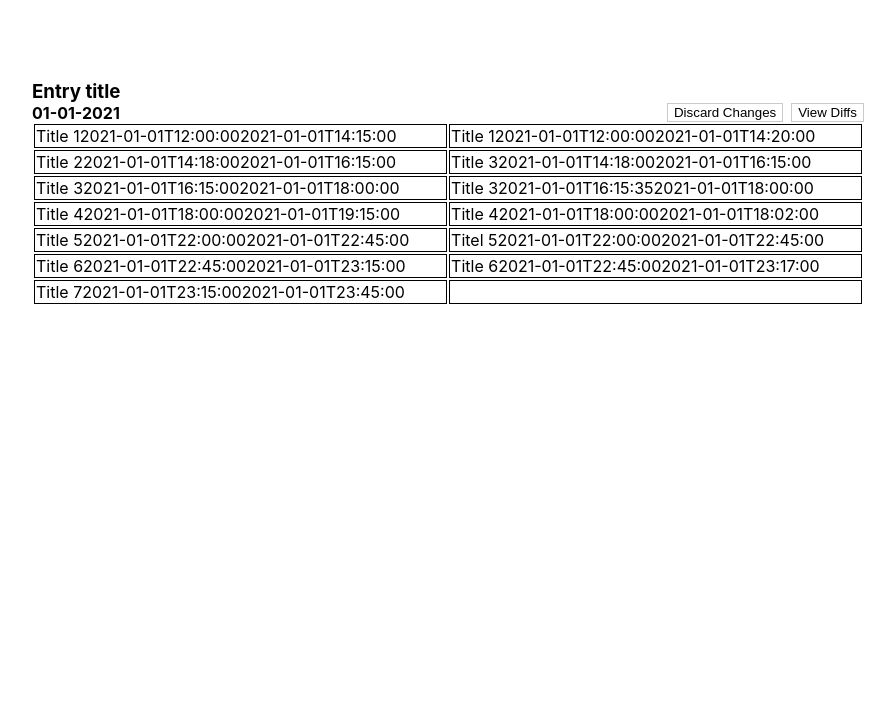
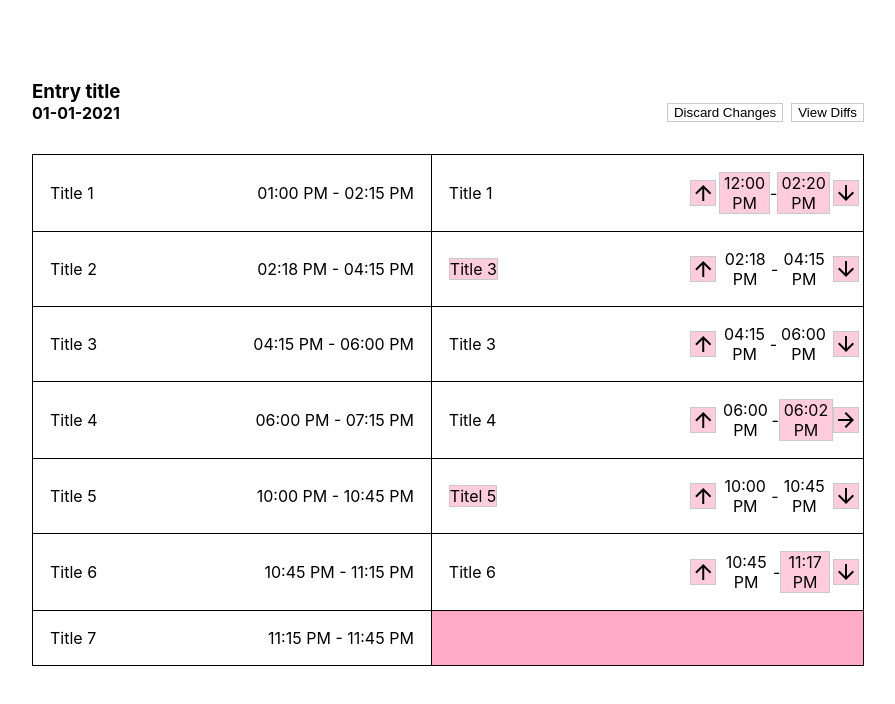
Before and after one commit to Condif/difftool, a React (Create React App) app: page / in a window 1280 px wide. Shown: the top 704 px of the page, without its empty margins (192-1087 px from the left). Built offline with nearby package versions, Linux system fonts and the light colour scheme.

Commit message:
errorhandling

```diff
--- a/public/index.html
+++ b/public/index.html
@@ -3,6 +3,8 @@
   <head>
     <meta charset="utf-8" />
     <link rel="icon" href="%PUBLIC_URL%/favicon.ico" />
+    <link href="https://fonts.googleapis.com/icon?family=Material+Icons"
+      rel="stylesheet">
     <meta name="viewport" content="width=device-width, initial-scale=1" />
     <meta name="theme-color" content="#000000" />
     <meta
--- a/src/components/ui/Ui.css
+++ b/src/components/ui/Ui.css
@@ -30,7 +30,54 @@
   cursor: pointer;
   background-color: rgb(177, 177, 177);
 }
+table {
+  border-collapse: collapse;
+  margin-top: 2rem;
+}
+table td {
+  border: 1px solid black;
+  text-align: center;
+}
+table td > div {
+    display: flex;
+    justify-content: space-between;
+    align-items: center;
+}
 
-table td {
-    border: 1px solid black
+td > div > p {
+
+  margin-left: 1rem;
+  margin-right: 1rem;
 }
+
+.mark, .lessThanOneMinute, span {
+    background-color: rgba(255, 0, 85, 0.2);
+    border: 1px solid #cacaca
+}
+
+
+.emptyEntry {
+    background-color:  rgba(255, 0, 85, 0.329);
+}
+
+.material-icons  {
+    display: flex;
+    align-items: center;
+    height: 1.5rem;
+    margin-right: 3px;
+}
+
+.arrow_downward {
+    margin-left: 3px;
+    display: flex;
+    justify-content: flex-end;
+}
+
+.innerDiv {
+    display: flex;
+    align-items: center;
+    justify-content: space-between;
+    width: 40%;
+
+
+}
--- a/src/components/ui/Ui.js
+++ b/src/components/ui/Ui.js
@@ -12,30 +12,103 @@ const Ui = () => {
   const renderTable = () => {
     return data.column_1.map((item, index) => {
       return (
-        <tr id={index}>
+        <tr id={index} key={index}>
           {data.column_1[index] ? (
             <td>
-              {data.column_1[index].title}
-              {data.column_1[index].start_time}
-              {data.column_1[index].end_time}
+              <div>
+                <p>{data.column_1[index].title}</p>
+                <p>
+                  {convertDateToHourMinute(data.column_1[index].start_time)} -{" "}
+                  {convertDateToHourMinute(data.column_1[index].end_time)}
+                </p>
+              </div>
             </td>
           ) : (
-            <td></td>
+            <td className="emptyEntry"></td>
           )}
           {data.column_2[index] ? (
             <td>
-              {data.column_2[index].title}
-              {data.column_2[index].start_time}
-              {data.column_2[index].end_time}
+              <div>
+                <p
+                  className={
+                    data.column_2[index].title.toString() !==
+                    data.column_1[index].title.toString()
+                      ? "mark"
+                      : null
+                  }
+                >
+                  {data.column_2[index].title}
+                </p>
+
+                <div className="innerDiv">
+                  {compareTimes(
+                    data.column_1[index].end_time,
+                    data.column_2[index].start_time
+                  ) > 0 ? (
+                    <span className="material-icons">arrow_upward</span>
+                  ) : null}
+
+                  <p
+                    className={
+                      compareTimes(
+                        data.column_1[index].start_time,
+                        data.column_2[index].start_time
+                      ) > 1
+                        ? "lessThanOneMinute"
+                        : null
+                    }
+                  >
+                    {convertDateToHourMinute(data.column_2[index].start_time)}
+                  </p>
+                  <p>-</p>
+                  <p
+                    className={
+                      compareTimes(
+                        data.column_1[index].end_time,
+                        data.column_2[index].end_time
+                      ) > 1
+                        ? "lessThanOneMinute"
+                        : null
+                    }
+                  >
+                    {" "}
+                    {convertDateToHourMinute(data.column_2[index].end_time)}
+                  </p>
+                  { compareTimes(
+                    data.column_2[index].start_time,
+                    data.column_2[index].end_time
+                  ) < 5 ? (
+                    <span className="material-icons arrow_forward">arrow_forward</span>
+                  ) :
+                  compareTimes(
+                    data.column_1[index].end_time,
+                    data.column_2[index].start_time
+                  ) > 0 ? (
+                    <span className="material-icons arrow_downward">arrow_downward</span>
+                  ) : null}
+                </div>
+              </div>
             </td>
           ) : (
-            <td></td>
+            <td className="emptyEntry"></td>
           )}
         </tr>
       );
     });
   };
 
+  const convertDateToHourMinute = (time) => {
+    const date = new Date(time);
+    return date.toLocaleTimeString(navigator.language, {
+      hour: "2-digit",
+      minute: "2-digit",
+    });
+  };
+
+  const compareTimes = (time1, time2) => {
+    const diff = Math.abs((new Date(time1) - new Date(time2)) / 1000 / 60);
+    return diff;
+  };
   return (
     <div className="Ui">
       <h3>{data.title}</h3>
@@ -46,7 +119,7 @@ const Ui = () => {
           <button> View Diffs</button>
         </div>
       </div>
-      <table className="table" id="data">
+      <table id="data">
         {data.length !== 0 && <tbody>{renderTable()}</tbody>}
       </table>
     </div>
--- a/src/diff_data.js
+++ b/src/diff_data.js
@@ -2,7 +2,7 @@ export const dataToDiff = {
   column_1: [
     {
       title: 'Title 1',
-      start_time: '2021-01-01T12:00:00',
+      start_time: '2021-01-01T13:00:00',
       end_time: '2021-01-01T14:15:00'
     },
     {
```
